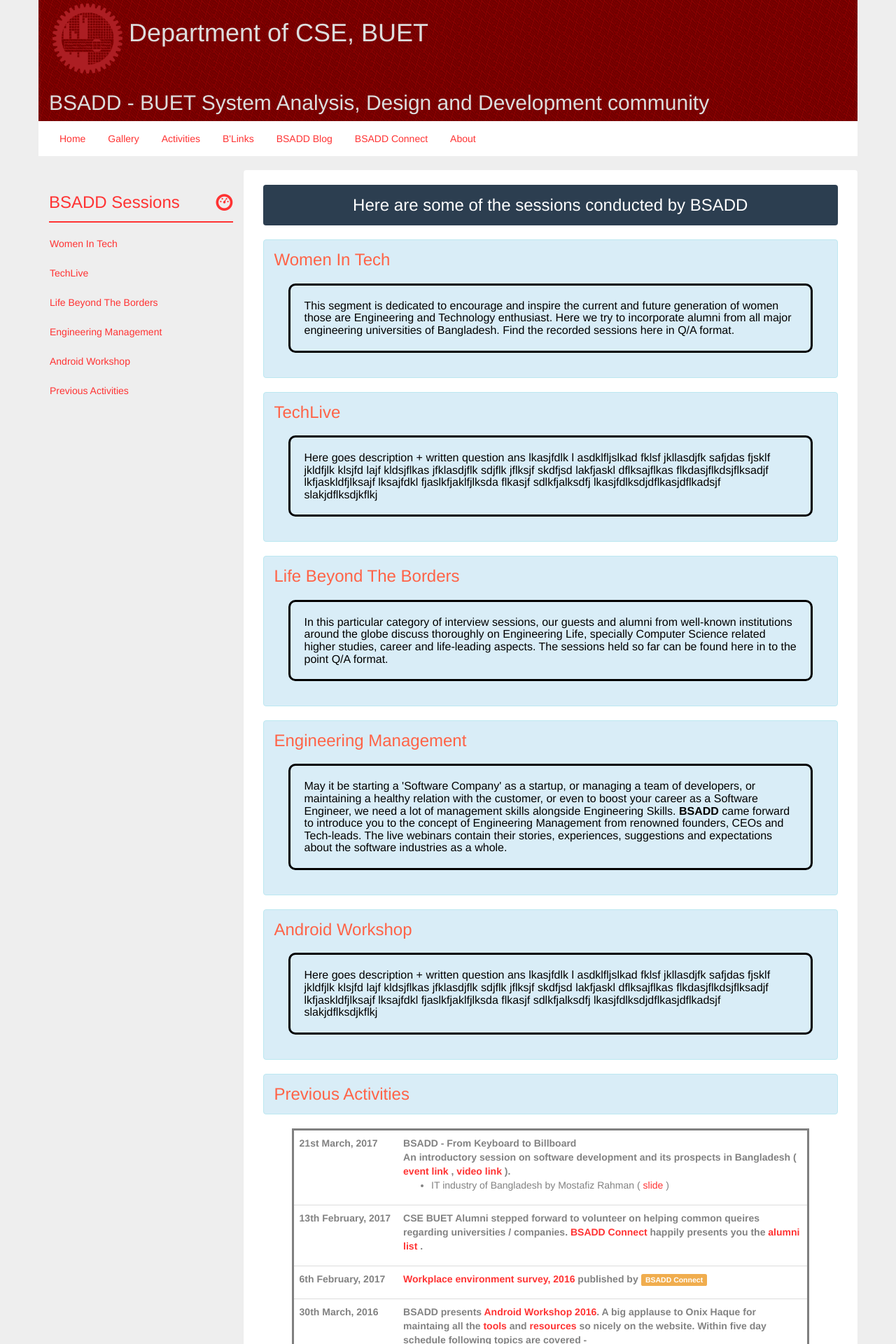
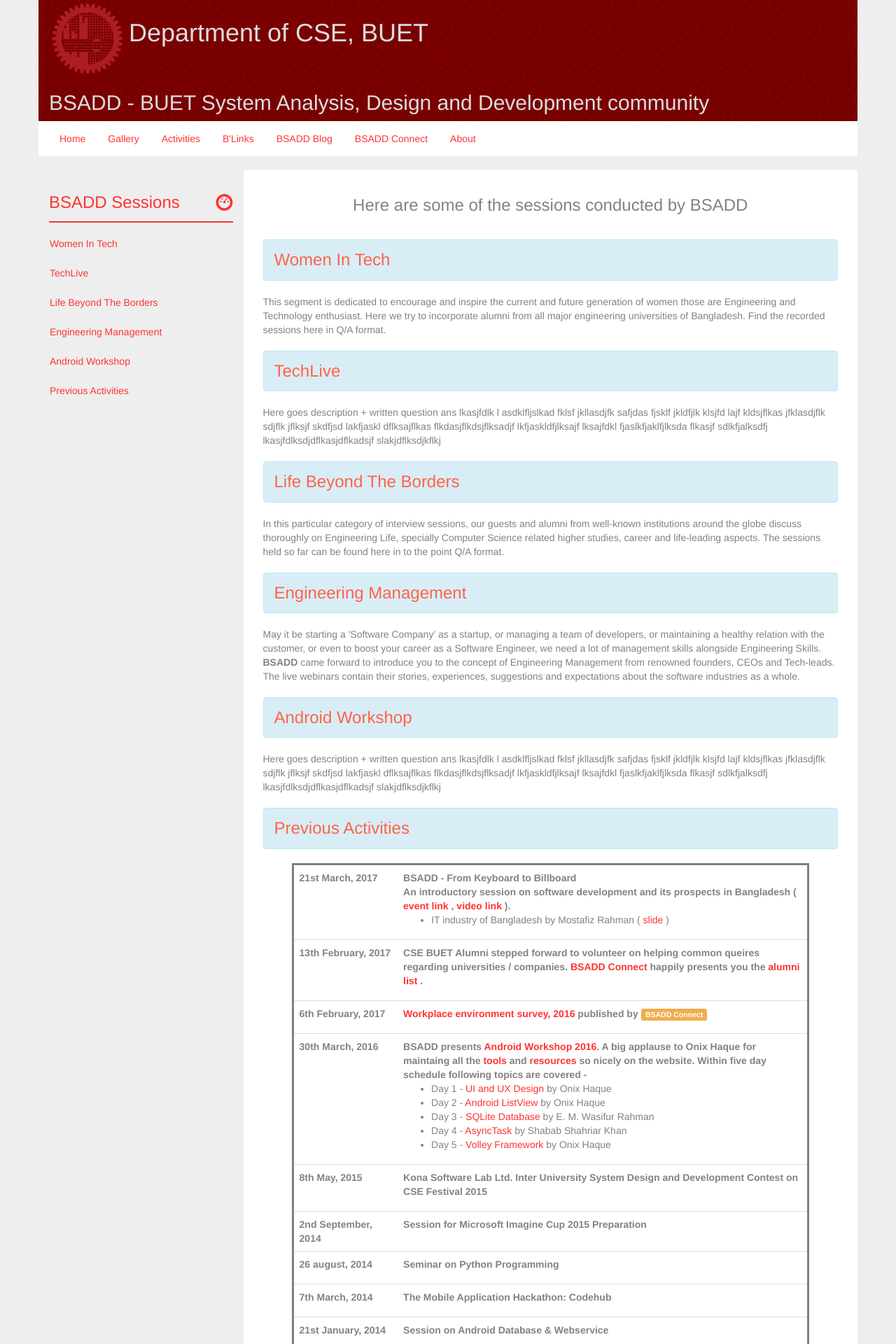
Before and after one commit to bsadd/bsadd.github.io, a Jekyll site: the page built from activitiesByCategory.html, in a window 1280 px wide. Shown: the top 1920 px of the page at 70% size. Built offline with Jekyll 4.4.1, drawn with Linux system fonts in a browser that asks for light colours.

Commit message:
Fixing the look of activities details page to match site theme

```diff
--- a/activitiesByCategory.html
+++ b/activitiesByCategory.html
@@ -38,26 +38,26 @@
             <div class="col-sm-9 panel content-panel">
 
 
-                <p class="alert  text-center h3" style="background-color: rgb(44, 62, 80) ;color:white">Here are some of
+                <p class="alert  text-center h3" style="">Here are some of
                     the sessions conducted by BSADD </p>
 
                 {% for category in site.data.activitiesByCategory %}
 
                 {% for file in site.activities %}
                 {% if file.path contains category.sessionFolderPath  and  file.path contains  'overview' %}
-                <a href="{{ site.baseurl }}{{ file.url  }}">
-                    <div id="{{   category.category  }}" class="alert alert-info h3"><span
-                            style="color: tomato;">{{   category.category  }} </span> <br>
 
-                        <div
-                            style="border-radius: 10px; border-style: solid; border-color: #000; padding: 20px; margin: 20px; font-size: 16px; color: #000;">
-                            {{ file.desc }}
-                        </div>
+                    <div id="{{   category.category  }}">
+                        <a href="{{ site.baseurl }}{{ file.url  }}">
+                            <div class="alert alert-info h3">
+                            <span style="color: tomato;">{{   category.category  }} </span>
+                            </div>
+                        </a>
+
+                        <p>{{ file.desc }}</p>
 
                         {% endif %}
                         {% endfor %}
                     </div>
-                </a>
                 {% endfor %}
 
 
```
